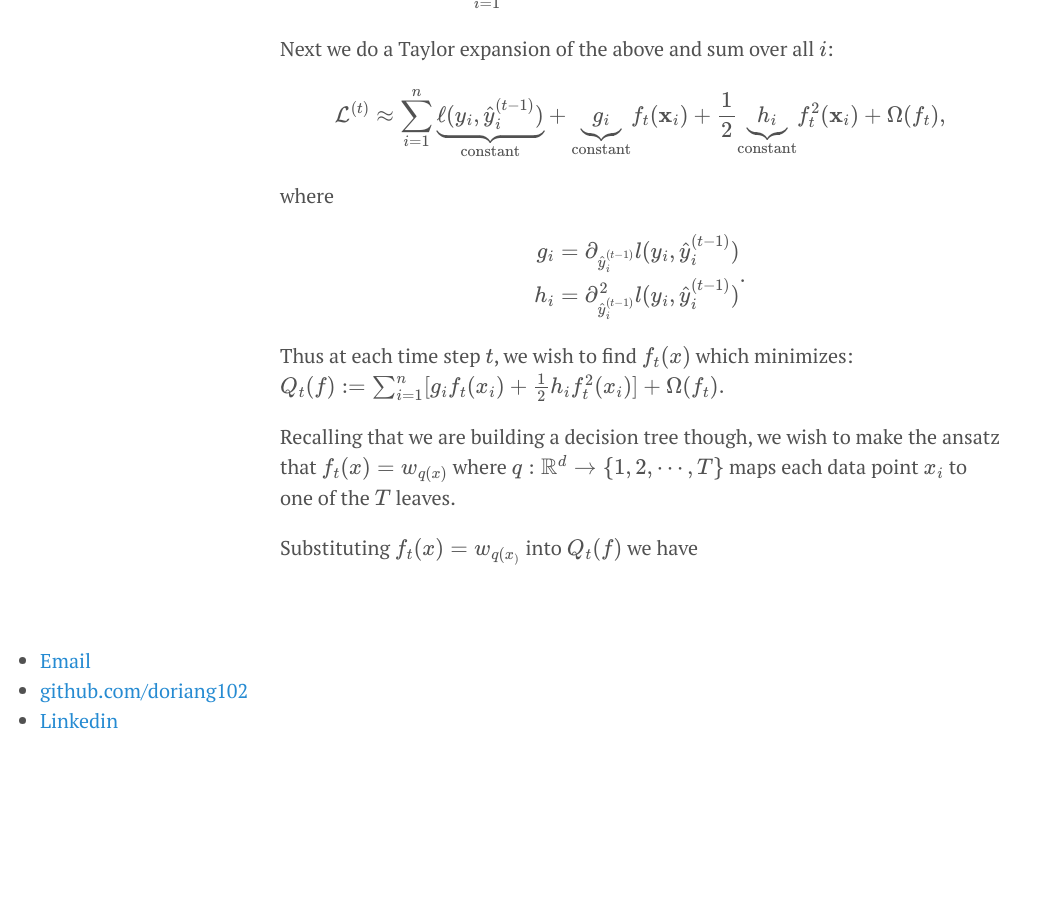
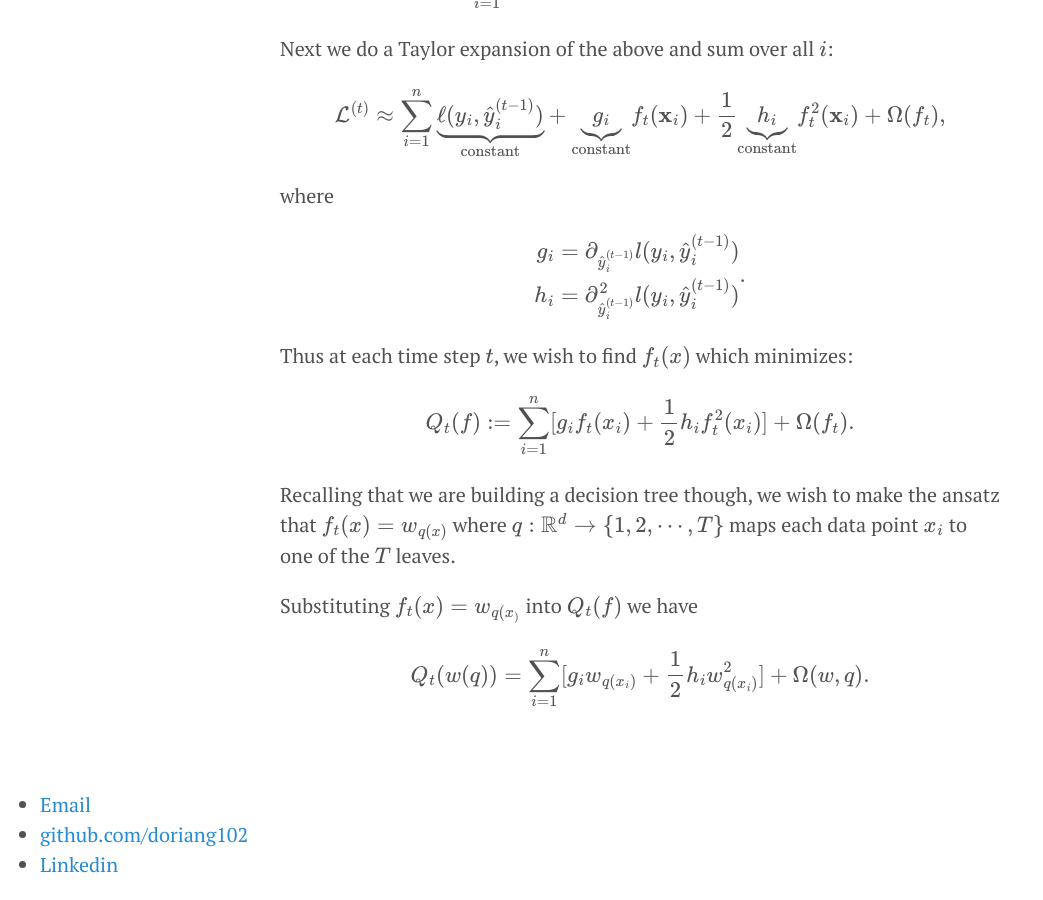
Before and after one commit to doriang102/doriang102.github.io, a Jekyll site: the page built from _posts/2017-10-15-Introduction-To-Ensemble-Methods.md, in a window 1280 px wide and 900 px high, scrolled down 10101 px. Shown: the whole window, without its empty margins (0-1043 px from the left). Built offline with Jekyll 4.4.1, drawn with Linux system fonts in a browser that asks for light colours; our own code applies the rules of GitHub Pages for plain Markdown files; formulas are drawn with MathJax 3; before the commit the page ends 10857 px from its top, so only the background shows below that.

Commit message:
Update 2017-10-15-Introduction-To-Ensemble-Methods.md

```diff
--- a/_posts/2017-10-15-Introduction-To-Ensemble-Methods.md
+++ b/_posts/2017-10-15-Introduction-To-Ensemble-Methods.md
@@ -253,6 +253,7 @@ h_i &= \partial_{\hat{y}_i^{(t-1)}}^2 l(y_i, \hat{y}_i^{(t-1)})
 $$
 
 Thus at each time step $$t$$, we wish to find $$f_t(x)$$ which minimizes:
+
 $$
 Q_t(f) := \sum_{i=1}^n [g_i f_t(x_i) + \frac{1}{2} h_i f_t^2(x_i)] + \Omega(f_t).
 $$
@@ -260,3 +261,8 @@ $$
 Recalling that we are building a decision tree though, we wish to make the ansatz that $$f_t(x) = w_{q(x)}$$ where $$q: \mathbb{R}^d \to \{1,2,\cdots,T\}$$ maps each data point $$x_i$$ to one of the $$T$$ leaves.
 
 Substituting $$ f_t(x) = w_{q(x_)}$$ into $$Q_t(f)$$ we have
+
+
+$$
+Q_t(w(q)) = \sum_{i=1}^n [g_i w_{q(x_i)} + \frac{1}{2} h_i w_{q(x_i)}^2 ] + \Omega(w,q).
+$$
```
